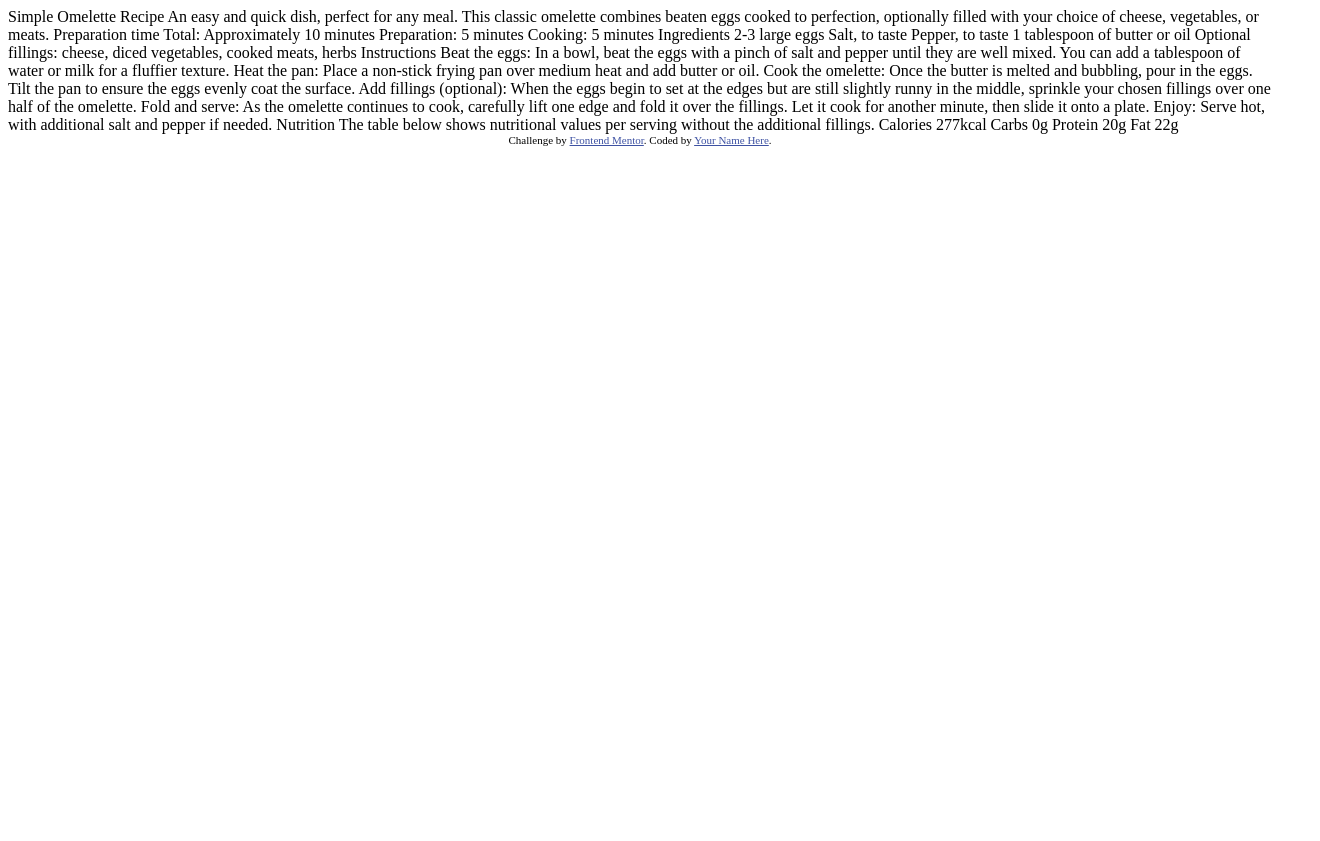
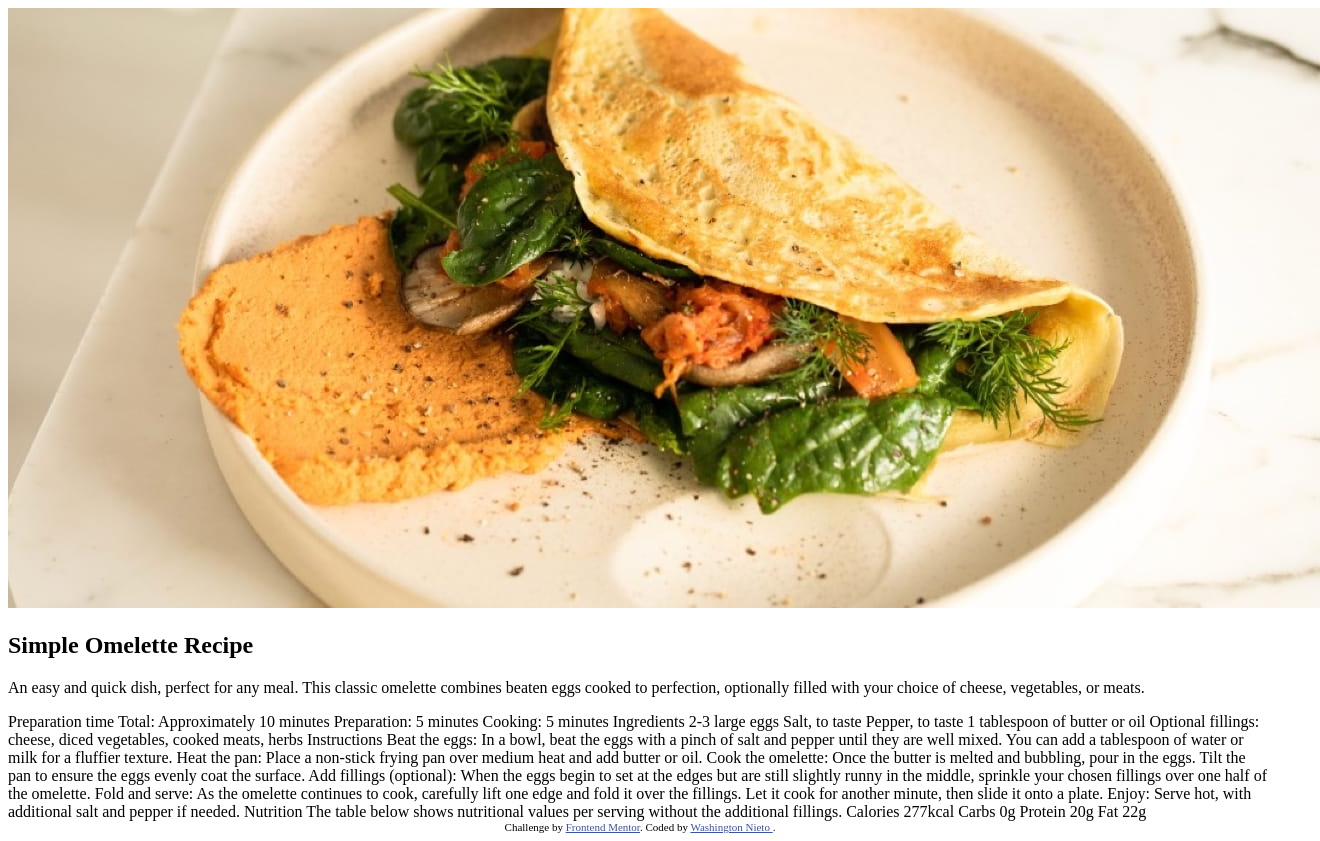
Before and after one commit to WashingtonNieto/Challenge8_recipe-page-main, a plain HTML site: page index.html in a window 1280 px wide. Shown: the whole page, 1320 px wide, since content can reach past the window. Before the commit the page ends 800 px from the top, so only its background shows below. Drawn offline with Linux system fonts and the light colour scheme.

Commit message:
Index- creacion imagen inicial

```diff
--- a/index.html
+++ b/index.html
@@ -14,11 +14,17 @@
 
 </head>
 <body>
+  <section class="container">
+    <img src="./assets/images/image-omelette.jpeg" alt="Imagen receta">
+    <header class="content">
+      <h1>Simple Omelette Recipe</h1>
+      <p>An easy and quick dish, perfect for any meal. This classic omelette combines beaten eggs cooked to perfection, optionally filled with your choice of cheese, vegetables, or meats.</p>
+    </header>
+  </section>
 
-  Simple Omelette Recipe
 
-  An easy and quick dish, perfect for any meal. This classic omelette combines beaten eggs cooked
-  to perfection, optionally filled with your choice of cheese, vegetables, or meats.
+
+
 
   Preparation time
 
@@ -70,7 +76,7 @@
 
   <div class="attribution">
     Challenge by <a href="https://www.frontendmentor.io?ref=challenge" target="_blank">Frontend Mentor</a>.
-    Coded by <a href="#">Your Name Here</a>.
+    Coded by <a href="#">Washington Nieto </a>.
   </div>
 </body>
 </html>
```
Also changed, not shown: 2 other files.
